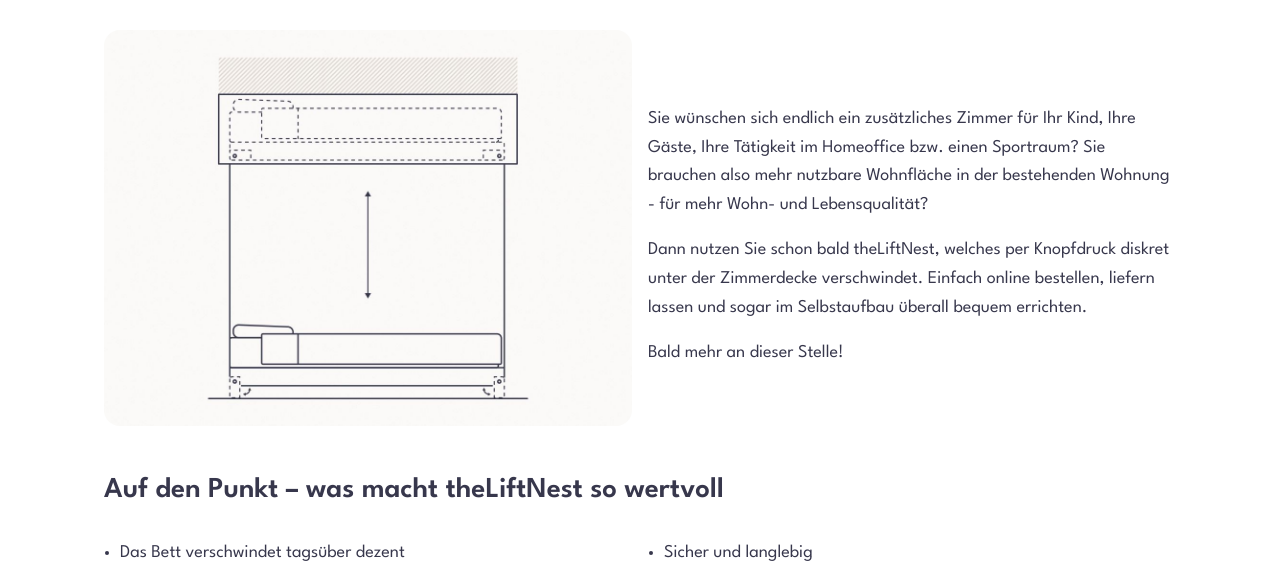
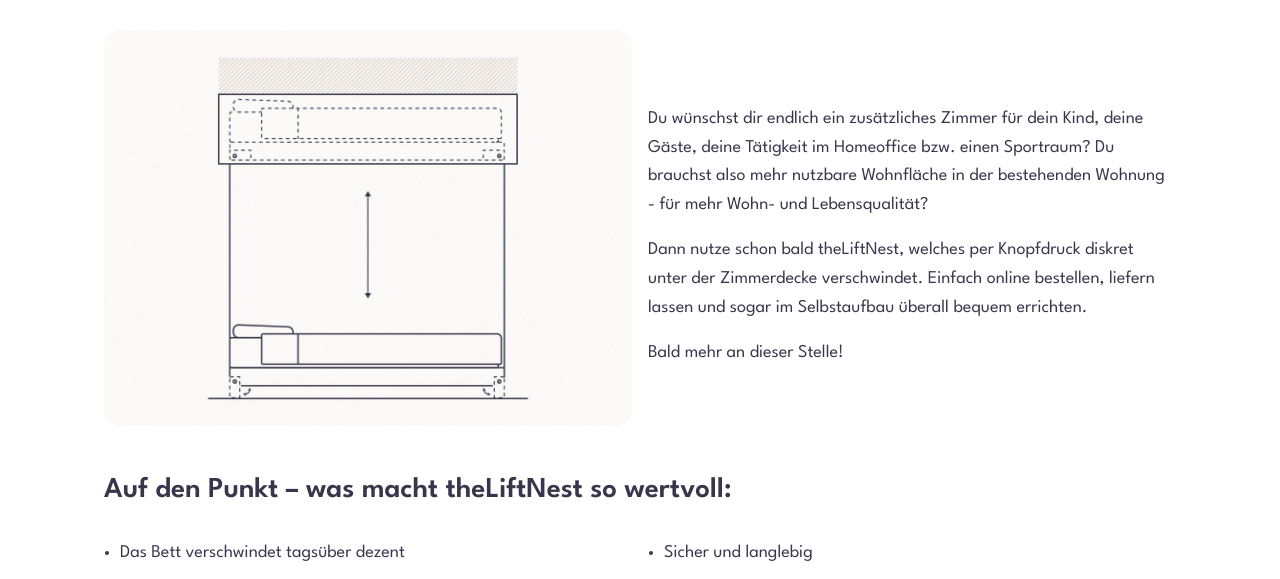
Before and after one commit to theliftnest/theliftnest-github.io, a Jekyll site: the page built from index.md, in a window 1280 px wide. Shown: the part 815-1394 px from the top of the page. Built offline with Jekyll 4.4.1, drawn with Linux system fonts in a browser that asks for light colours; nearby versions of some CDN libraries; some web fonts are replaced.

Commit message:
Update from Forestry.io theliftnest updated index.md

```diff
--- a/index.md
+++ b/index.md
@@ -10,12 +10,12 @@
 about-the-project-heading: Die Bettrevolution
 about-the-project-image: "/assets/images/the-liftnest-blueprint.jpg"
 about-the-project-text: |-
-  Sie wünschen sich endlich ein zusätzliches Zimmer für Ihr Kind, Ihre Gäste, Ihre Tätigkeit im Homeoffice bzw. einen Sportraum? Sie brauchen also mehr nutzbare Wohnfläche in der bestehenden Wohnung - für mehr Wohn- und Lebensqualität?
+  Du wünschst dir endlich ein zusätzliches Zimmer für dein Kind, deine Gäste, deine Tätigkeit im Homeoffice bzw. einen Sportraum? Du brauchst also mehr nutzbare Wohnfläche in der bestehenden Wohnung - für mehr Wohn- und Lebensqualität?
 
-  <p>Dann nutzen Sie schon bald theLiftNest, welches per Knopfdruck diskret unter der Zimmerdecke verschwindet. Einfach online bestellen, liefern lassen und sogar im Selbstaufbau überall bequem errichten.</p>
+  <p>Dann nutze schon bald theLiftNest, welches per Knopfdruck diskret unter der Zimmerdecke verschwindet. Einfach online bestellen, liefern lassen und sogar im Selbstaufbau überall bequem errichten.</p>
 
   <p>Bald mehr an dieser Stelle!</p>
-value-points-heading: Auf den Punkt – was macht theLiftNest so wertvoll
+value-points-heading: Auf den Punkt – was macht theLiftNest so wertvoll&#58;
 value-points-text-column-one: "<li>Das Bett verschwindet tagsüber dezent</li> <li>Mehrfach
   nutzbarer Wohnraum</li> <li>Standort des Bettes&#58 überall möglich</li> <li>Tragende
   (senkrechte) Wand ist überflüssig</li> <li>Überallhin lieferbar</li> <li>Selbstbau
```
